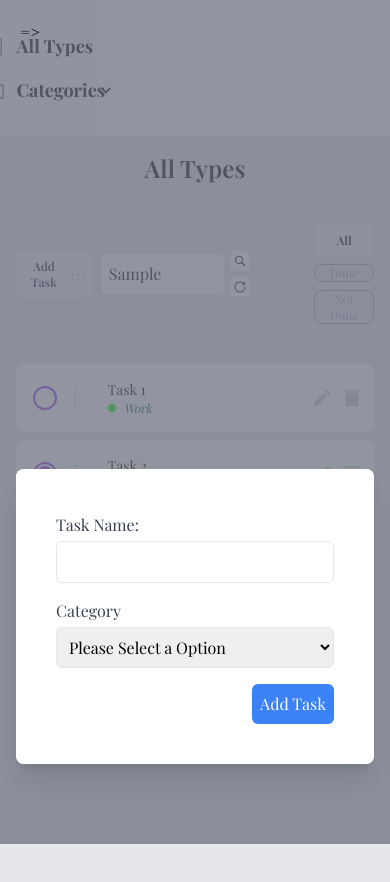
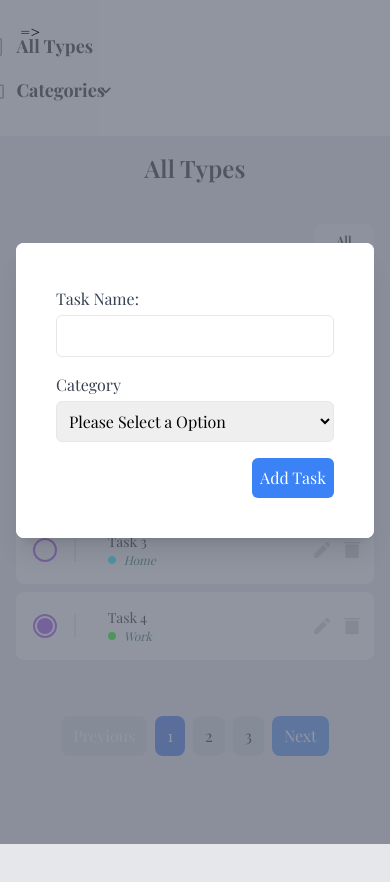
Before and after one commit to GoktugMuratDemir/task-master, a React (Create React App) app: page / in a window 390 px wide. Both pictures are taken after typing "Sample" into the empty fields and a click on the button "Add Task". Shown: the top 882 px of the page. Built offline with nearby package versions, Linux system fonts and the light colour scheme; a web font is replaced by a local one.

Commit message:
modal responsive düzenlendi

```diff
--- a/src/Components/CustomModal.tsx
+++ b/src/Components/CustomModal.tsx
@@ -12,14 +12,14 @@ const Modal: React.FC<ModalProps> = ({ isOpen, onClose, children }) => {
 
   return (
     <div className="fixed inset-0 overflow-y-auto">
-      <div className="flex items-end justify-center min-h-screen pt-4 px-4 pb-20 text-center sm:block sm:p-0">
+      <div className="flex items-center justify-center min-h-screen pt-4 px-4 pb-20 text-center sm:block sm:p-0">
         <div className="fixed inset-0 transition-opacity" onClick={onClose}>
           <div className="absolute inset-0 bg-gray-500 opacity-75"></div>
         </div>
 
         <span className="hidden sm:inline-block sm:align-middle sm:h-screen" aria-hidden="true">&#8203;</span>
 
-        <div className="inline-block align-bottom bg-white rounded-lg text-left overflow-hidden shadow-xl transform transition-all sm:my-8 sm:align-middle sm:max-w-lg sm:w-full">
+        <div className="inline-block align-bottom bg-white rounded-lg text-left overflow-hidden shadow-xl transform transition-all sm:my-4 sm:align-middle sm:max-w-lg sm:w-full">
           <div className="bg-white px-4 pt-5 pb-4 sm:p-6 sm:pb-4">
             {children}
           </div>
```
